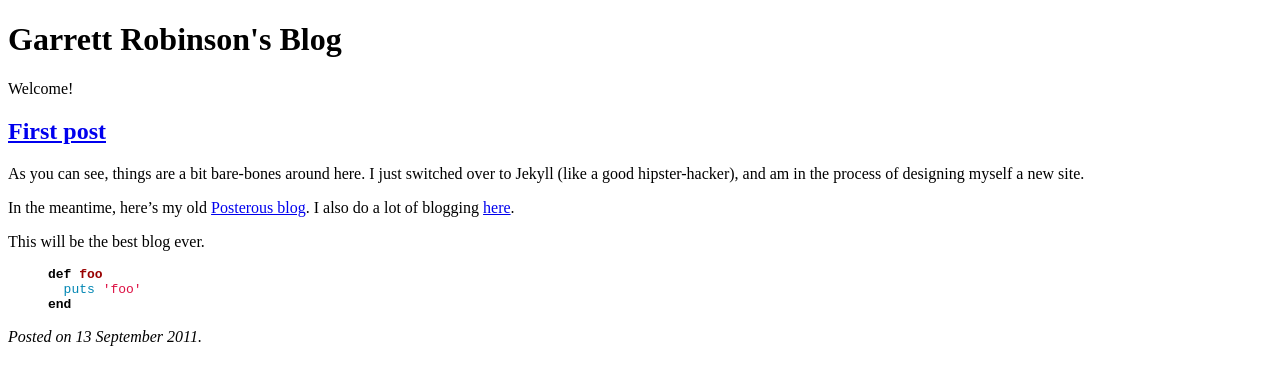
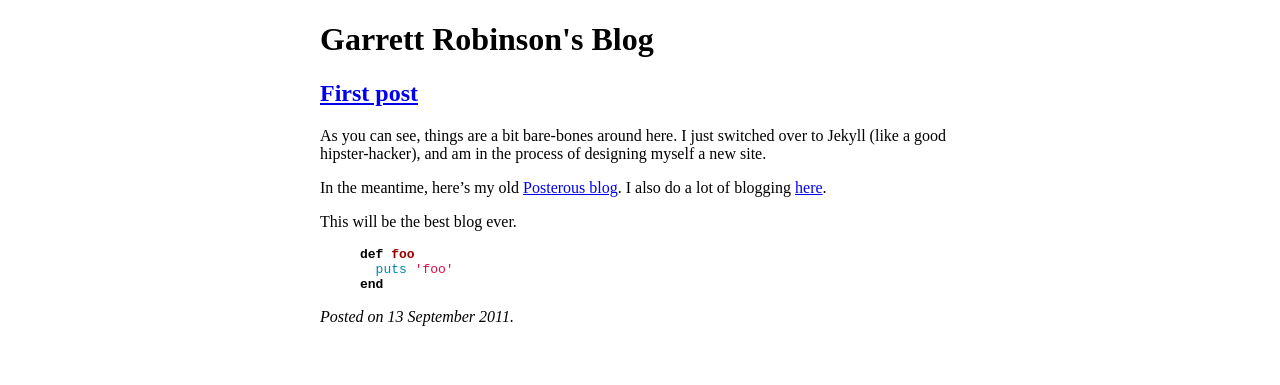
Before and after one commit to garrettr/garrettr.github.com, a Jekyll site: the page built from index.html, in a window 1280 px wide. Shown: the top 385 px of the page. Built offline with Jekyll 4.4.1, drawn with Linux system fonts in a browser that asks for light colours.

Commit message:
Basic styles setup. Started on Disqus, stashed for later.

```diff
--- a/_layouts/default.html
+++ b/_layouts/default.html
@@ -2,6 +2,7 @@
 <html>
 <head>
 <title>{{ page.title }}</title>
+<link rel="stylesheet" type="text/css" href="/media/css/style.css">
 <link rel="stylesheet" type="text/css" href="/media/css/syntax.css">
 </head>
 <body>
--- a/index.html
+++ b/index.html
@@ -3,10 +3,12 @@ layout: default
 title: Garrett Robinson's Blog
 ---
 
-Welcome!
-
-{% for post in site.posts limit:5 %}
+{% for post in site.posts %}
+{% if forloop.first %}
 <h2><a href="{{ post.url }}">{{ post.title }}</a></h2>
 {{ post.content }}
 <em>Posted on {{ post.date | date_to_long_string }}.</em>
+{% else %}
+<h2><a href="{{ post.url }}">{{ post.title }}</a></h2>
+{% endif %}
 {% endfor %}
--- /dev/null
+++ b/media/css/style.css
@@ -0,0 +1,5 @@
+body {
+    min-width:400px;
+    width:50%;
+    margin:0 auto;
+}
```
